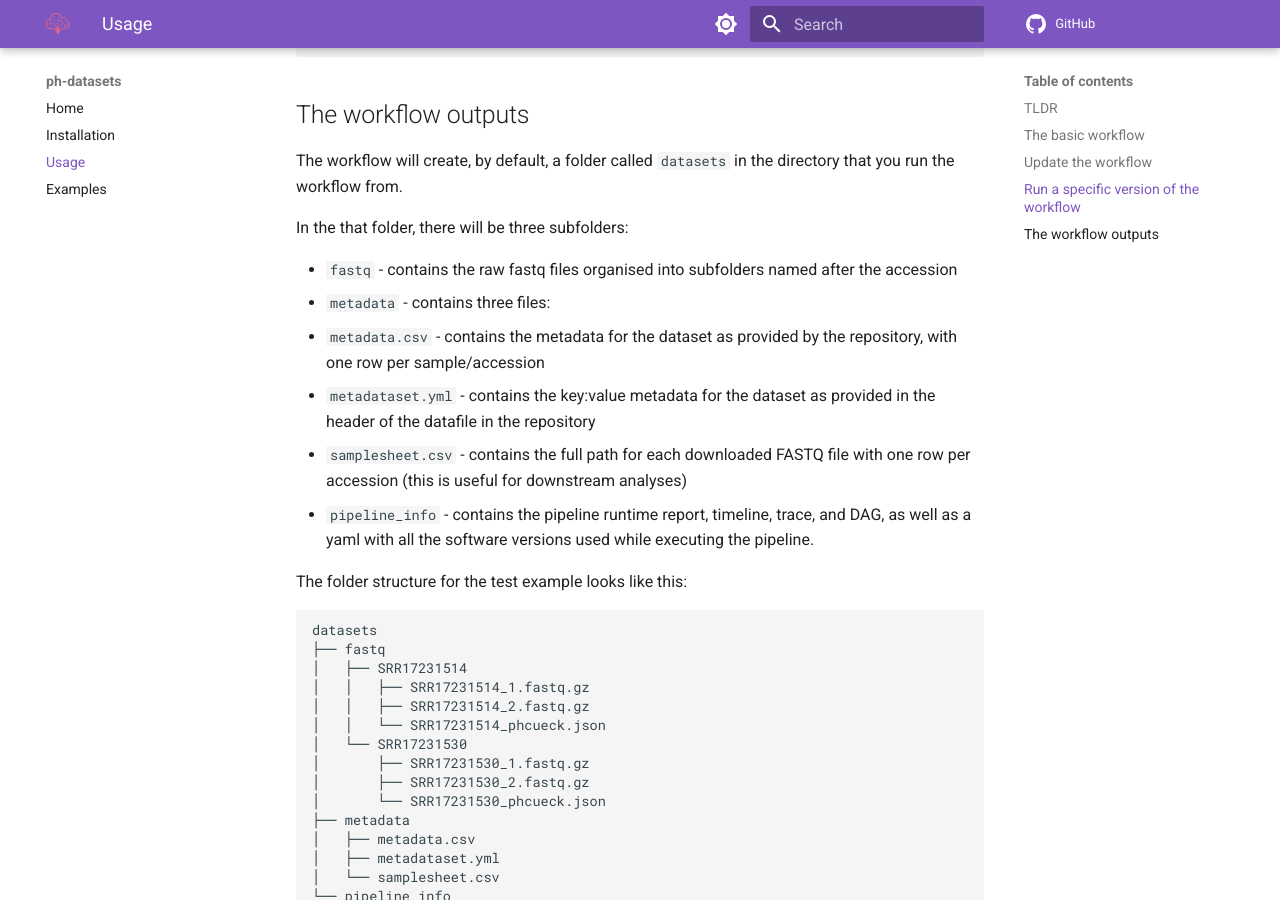
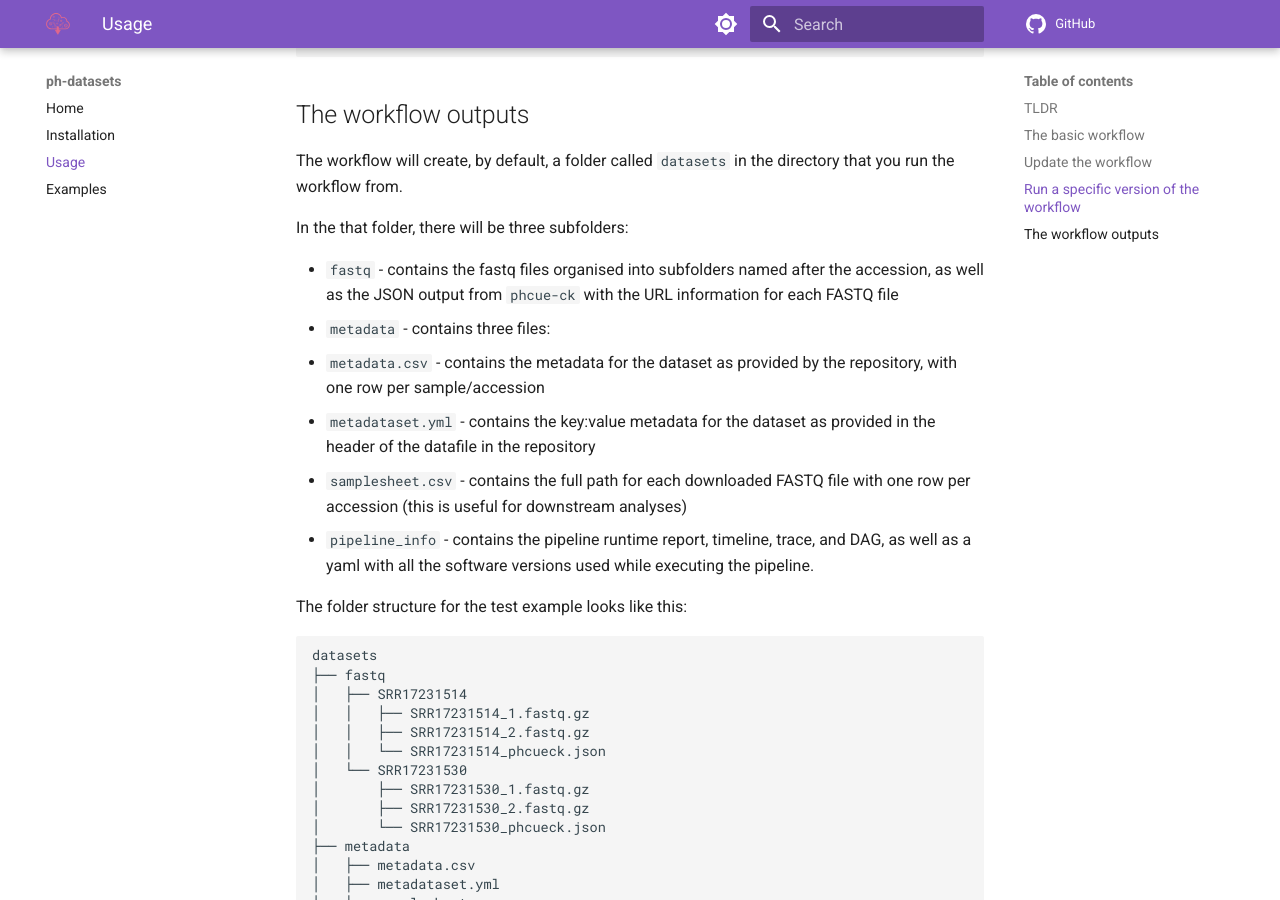
Before and after one commit to lgi-onehealth/ph-datasets, an MkDocs documentation site: the page built from docs/usage.md, in a window 1280 px wide and 900 px high, scrolled down 1525 px. Built offline with MkDocs 1.6.1 and Material for MkDocs 9.7.7, drawn with Linux system fonts in a browser that asks for light colours; comment, search, counter and statistics services are not loaded.

Commit message:
Add details to documentation

```diff
--- a/docs/usage.md
+++ b/docs/usage.md
@@ -69,7 +69,7 @@ The workflow will create, by default, a folder called `datasets` in the director
 
 In the that folder, there will be three subfolders:
 
-* `fastq` - contains the raw fastq files organised into subfolders named after the accession
+* `fastq` - contains the fastq files organised into subfolders named after the accession, as well as the JSON output from `phcue-ck` with the URL information for each FASTQ file
 * `metadata` - contains three files:
   * `metadata.csv` - contains the metadata for the dataset as provided by the repository, with one row per sample/accession
   * `metadataset.yml` - contains the key:value metadata for the dataset as provided in the header of the datafile in the repository
```
